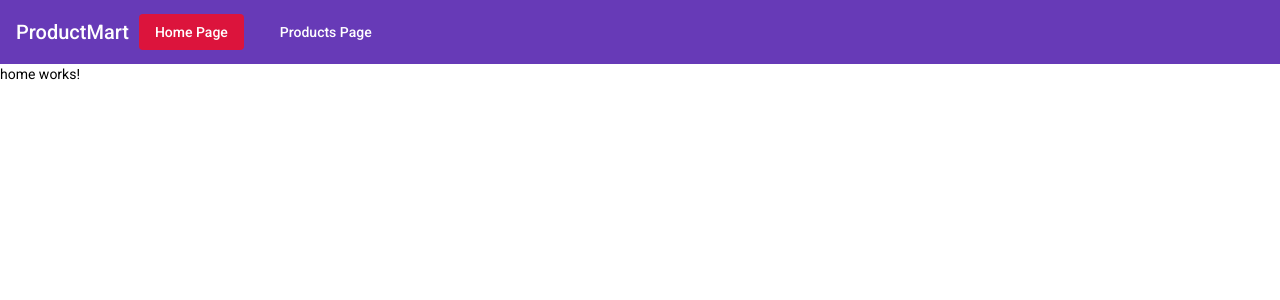
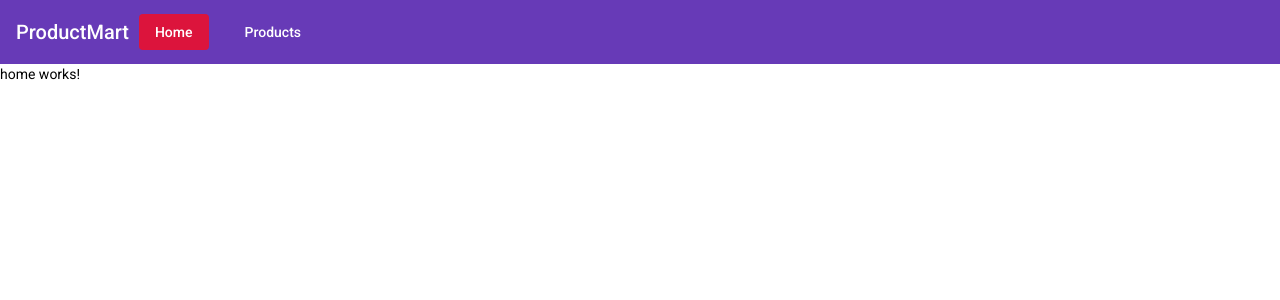
Before and after one commit to DeshPai/MeanStack-Ecommerce-Pmart, an Angular app: page /home in a window 1280 px wide. Shown: the top 300 px of the page. Built offline with nearby package versions, Linux system fonts and the light colour scheme.

Commit message:
ToolBar Added Using Angular Material

```diff
--- a/src/app/app.component.html
+++ b/src/app/app.component.html
@@ -2,8 +2,8 @@
 <mat-toolbar  color="primary">
     <mat-toolbar-row>
         <span>ProductMart</span>
-        <a mat-button routerLink="/home" routerLinkActive="active-link">Home Page</a>
-        <a  mat-button routerLink="/products" routerLinkActive="active-link">Products Page</a>
+        <a mat-button routerLink="/home" routerLinkActive="active-link">Home </a>
+        <a  mat-button routerLink="/products" routerLinkActive="active-link">Products </a>
       </mat-toolbar-row>
 
 </mat-toolbar>
```
